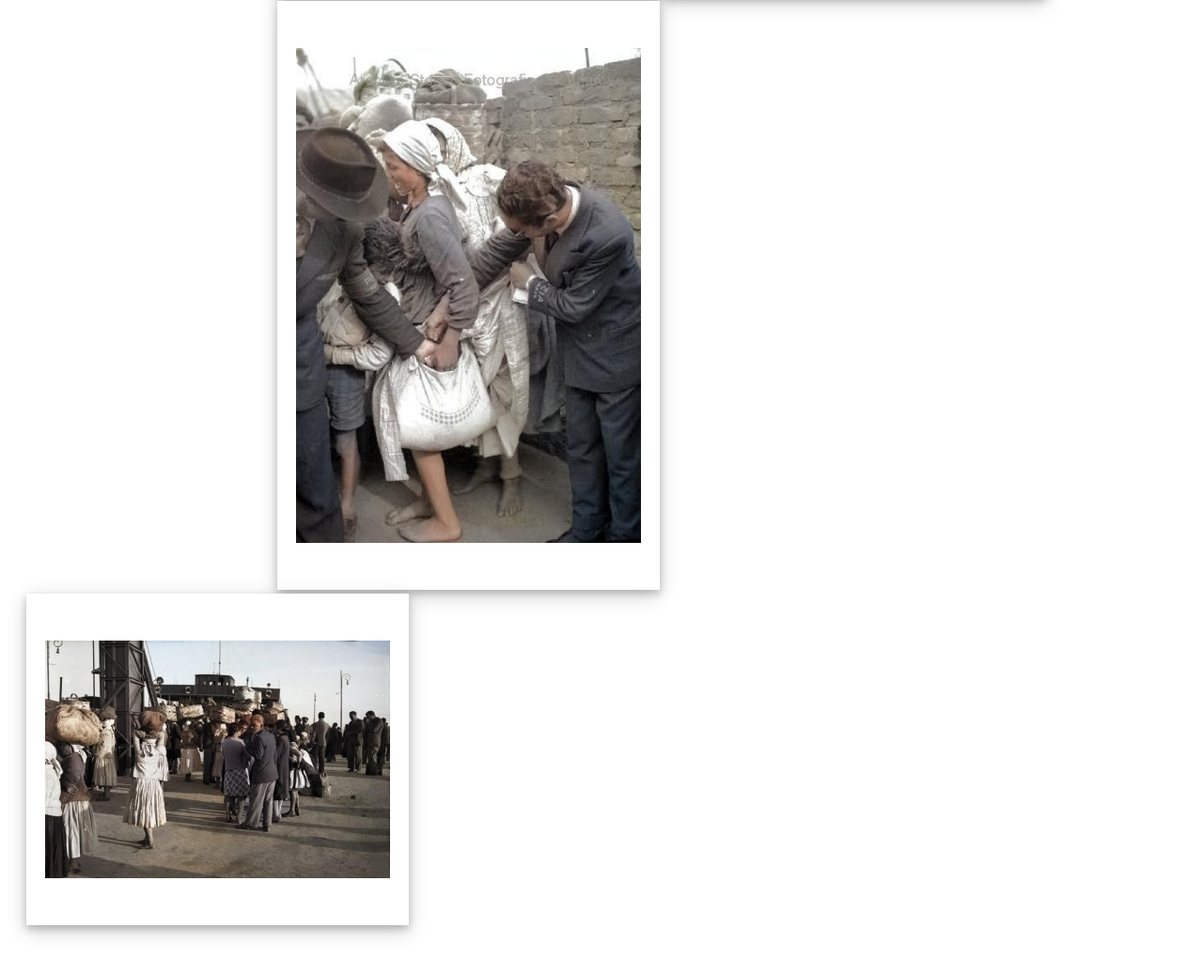
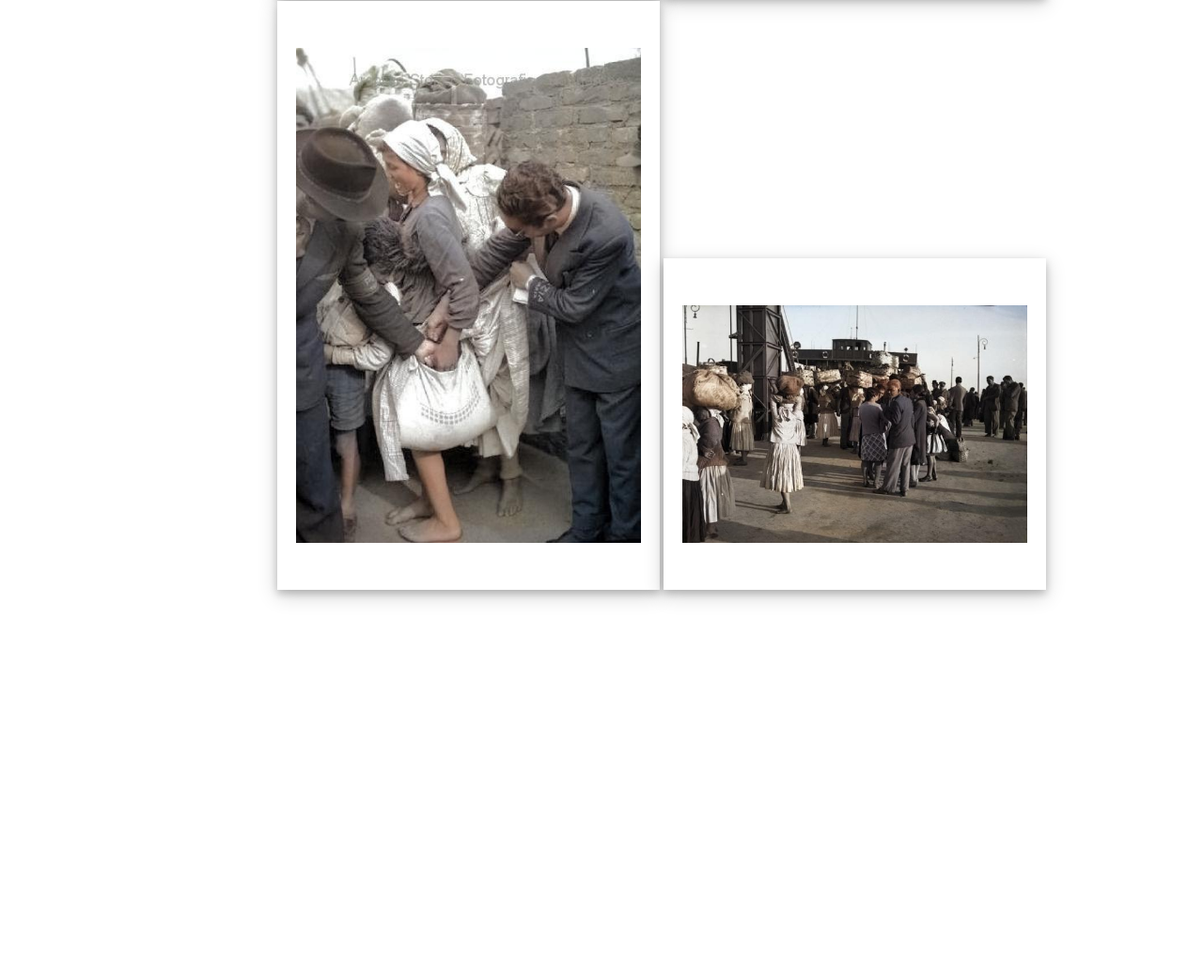
Before and after one commit to VincenzaGentiluomo/vincenzagentiluomo.github.io, a plain HTML site: page quarta.html in a window 1280 px wide. Shown: the part 3345-4382 px from the top of the page at 94% size. After the commit the page ends 4035 px from the top, so only its background shows below. Drawn offline with Linux system fonts and the light colour scheme.

Commit message:
Modifiche immagini

```diff
--- a/stile.css
+++ b/stile.css
@@ -129,7 +129,7 @@ font-size: 20pt;
   box-shadow: 0 4px 8px 0 rgba(0, 0, 0, 0.2), 0 6px 20px 0 rgba(0, 0, 0, 0.19);
   text-align: center;
   padding: 50px 20px;
-  margin-right: 200pt ;
+  margin-right: 0pt ;
 }
 .bagnara11 {
   width: 30%;
```
